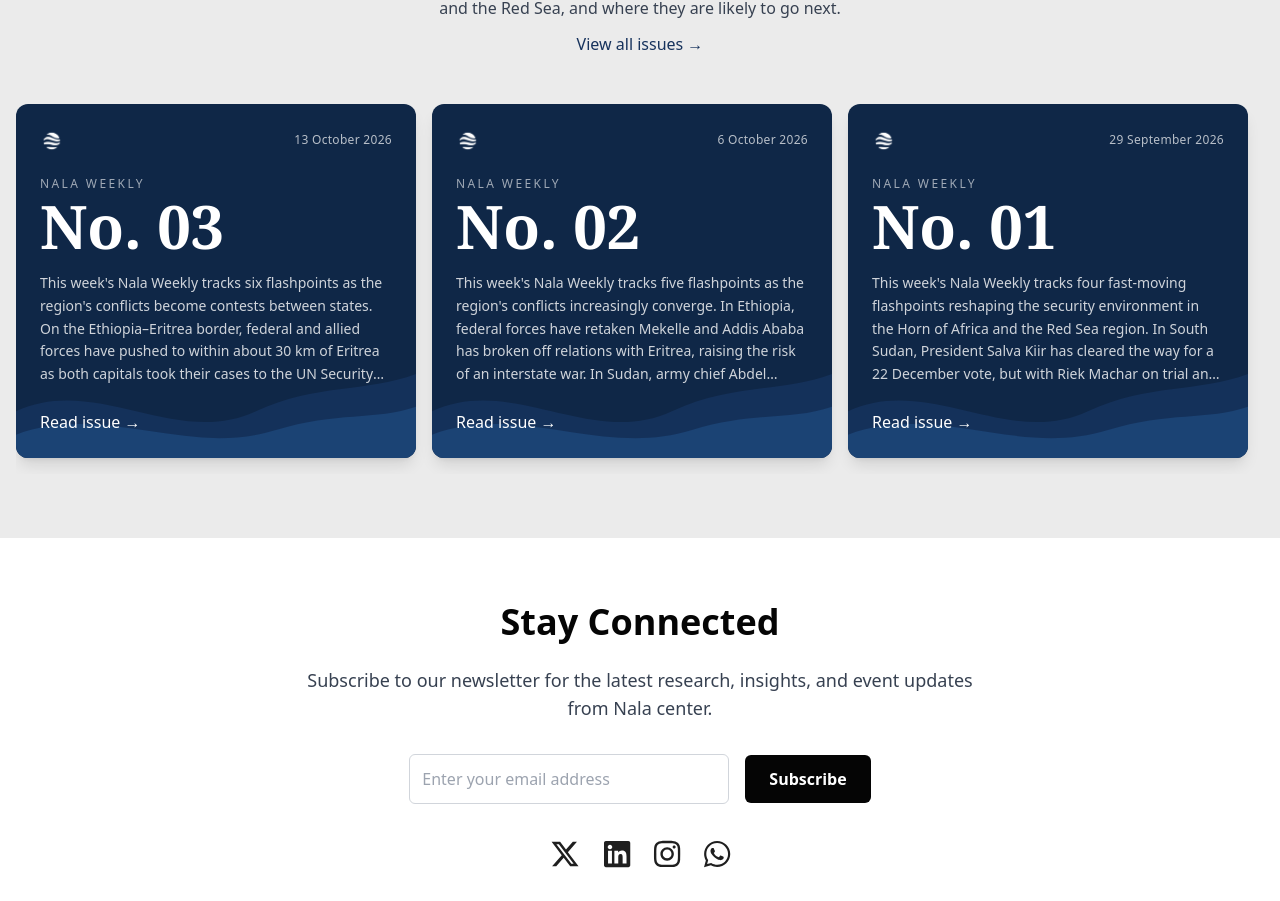
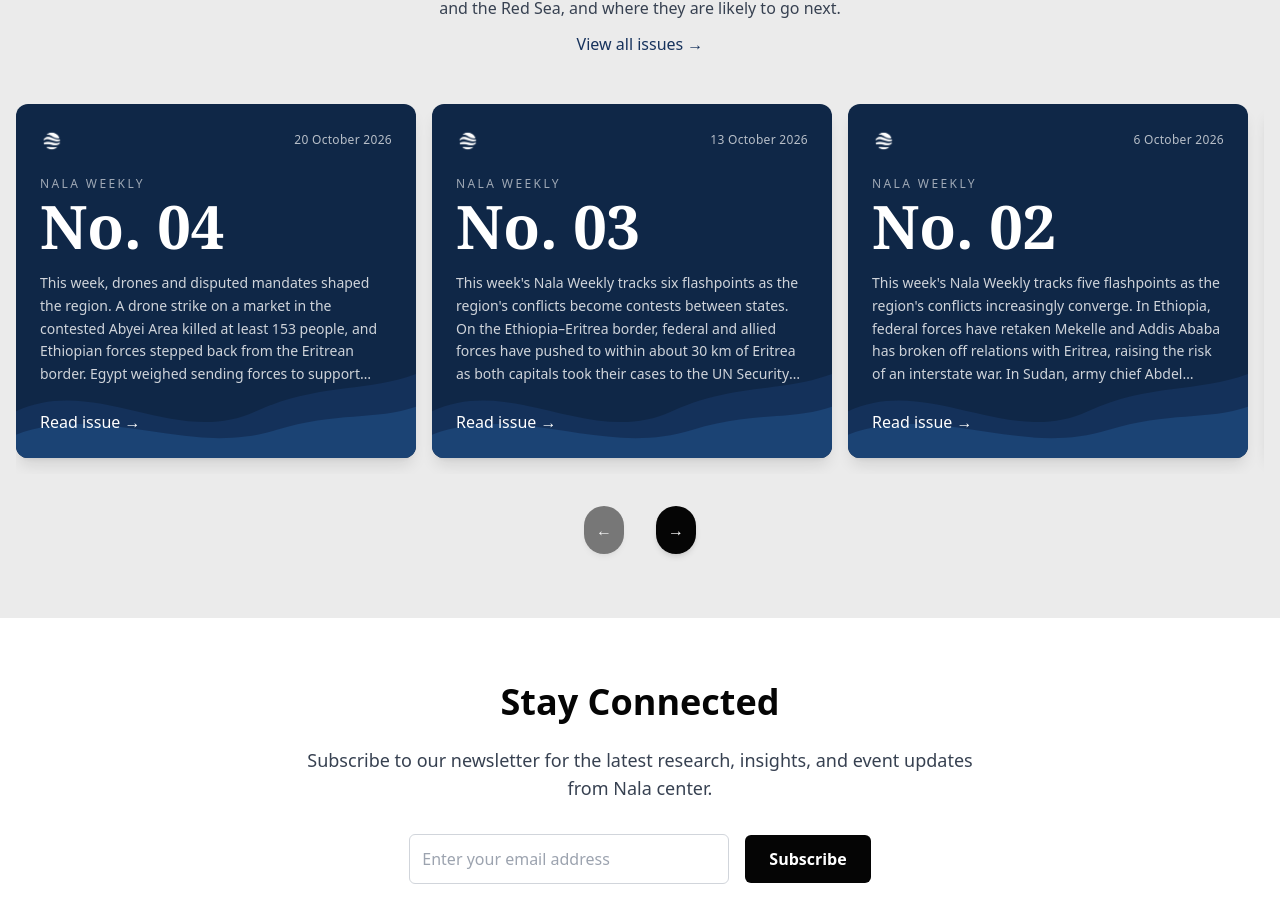
Before and after one commit to Ewoigift/nala-center-website, a Next.js app: page / in a window 1280 px wide. Shown: the part 1778-2679 px from the top of the page. Built offline with nearby package versions, Linux system fonts and the light colour scheme.

Commit message:
Add Nala Weekly Issue 04 details
Added details for Nala Weekly Issue 04, including issue number, date, description, and PDF link.

```diff
--- a/src/data/nalaWeekly.ts
+++ b/src/data/nalaWeekly.ts
@@ -12,6 +12,13 @@ export type NalaWeeklyIssue = {
 };
 
 export const nalaWeeklyIssues: NalaWeeklyIssue[] = [
+  {
+    issueNumber: '04',
+    date: '20 October 2026',
+    description:
+    "This week, drones and disputed mandates shaped the region. A drone strike on a market in the contested Abyei Area killed at least 153 people, and Ethiopian forces stepped back from the Eritrean border. Egypt weighed sending forces to support Saudi Arabia against the Houthis, Somalia set election dates without the opposition’s agreement, and in DR Congo the AFC/M23 relaunched itself as the FRN. Each section sets out likely scenarios, a recommendation and what to watch in the coming weeks.",
+    pdfLink: '/uploads/nala-weekly/Nala-Weekly-Issue-04.pdf',
+  },
   {
     issueNumber: '03',
     date: '13 October 2026',
```
